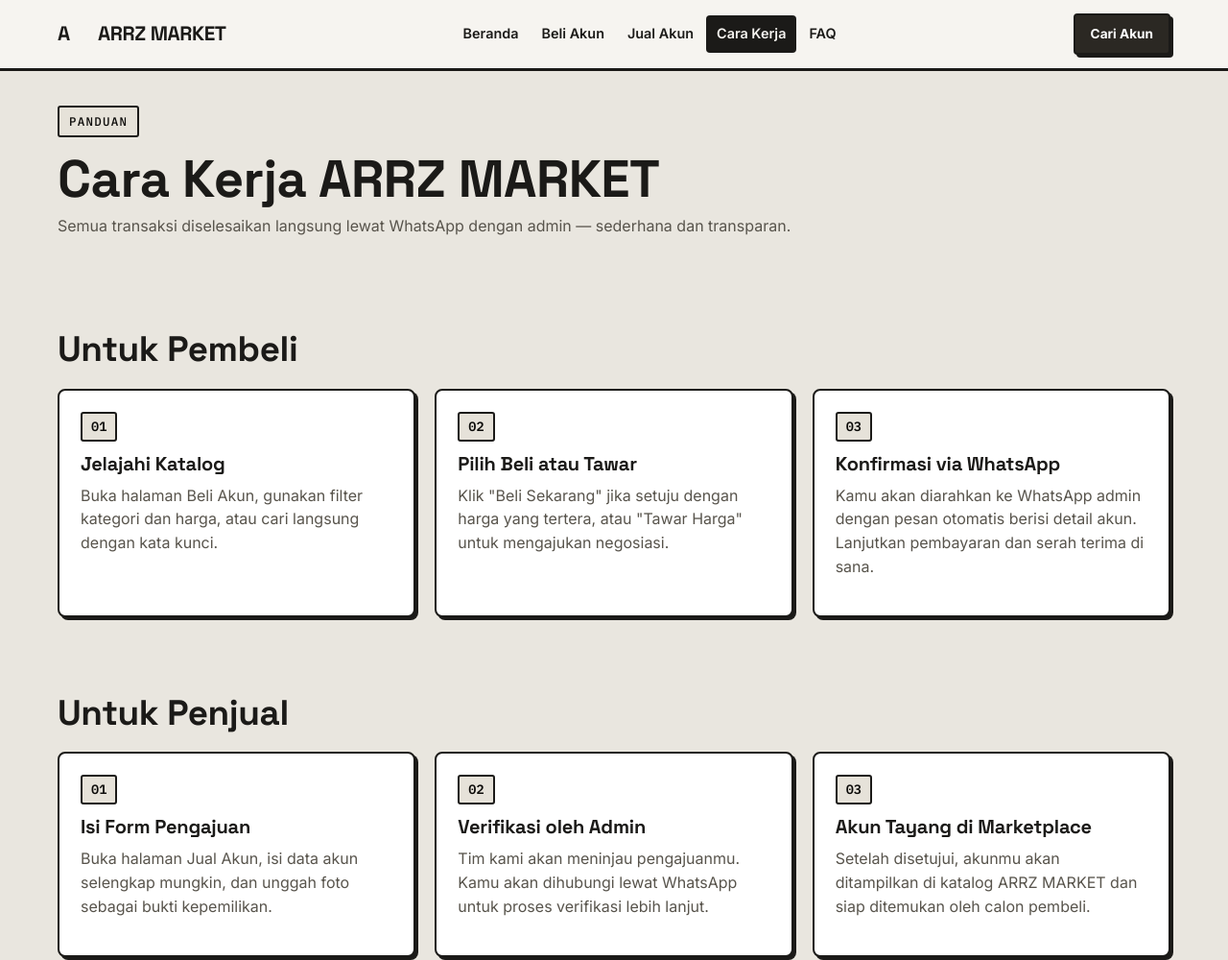
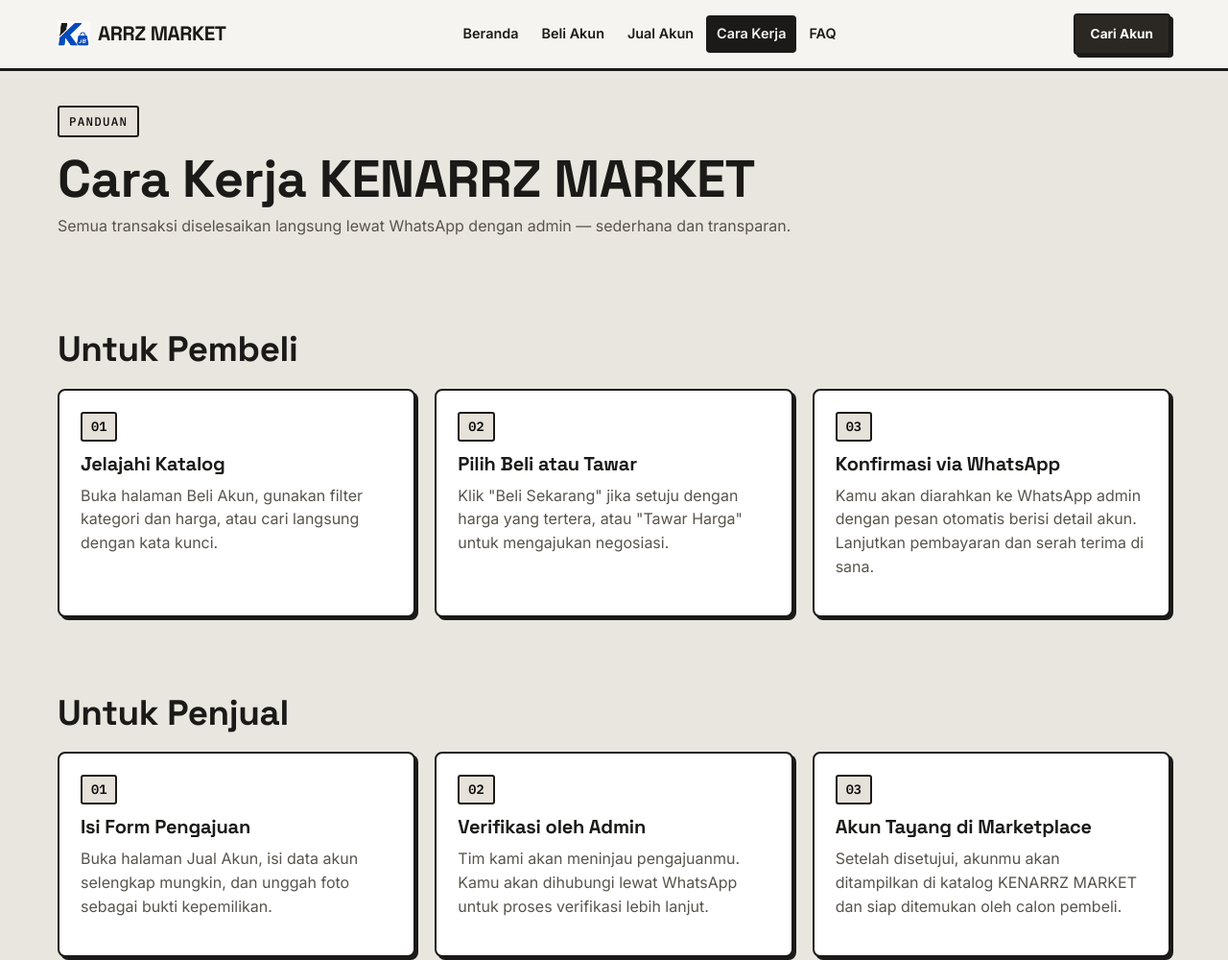
Before and after one commit to azhar83mhmmd-art/kena, a website: page public/how-it-works.html in a window 1280 px wide. Shown: the top 1000 px of the page at 96% size. Drawn offline with nearby package versions, Linux system fonts and the light colour scheme; no server answers.

Commit message:
Upload public/how-it-works.html

```diff
--- a/public/how-it-works.html
+++ b/public/how-it-works.html
@@ -3,18 +3,21 @@
 <head>
   <meta charset="UTF-8" />
   <meta name="viewport" content="width=device-width, initial-scale=1.0" />
-  <title>Cara Kerja — ARRZ MARKET</title>
-  <meta name="description" content="Pelajari cara membeli, menawar, dan menjual akun di ARRZ MARKET." />
+  <title>Cara Kerja — KENARRZ MARKET</title>
+  <meta name="description" content="Pelajari cara membeli, menawar, dan menjual akun di KENARRZ MARKET." />
   <link rel="stylesheet" href="css/style.css" />
   <link rel="stylesheet" href="css/marketplace.css" />
+  <link rel="icon" type="image/png" sizes="32x32" href="favicon.png" />
+  <link rel="icon" type="image/png" sizes="192x192" href="img/favicon-192.png" />
+  <link rel="apple-touch-icon" href="img/apple-touch-icon.png" />
 </head>
 <body>
 
   <header class="navbar">
     <div class="navbar__inner">
       <a href="index.html" class="navbar__logo">
-        <span class="navbar__logo-mark">A</span>
-        <span data-site-name>ARRZ MARKET</span>
+        <img src="img/logo-mark.png" alt="KENARRZ MARKET" class="navbar__logo-mark" />
+        <span data-site-name>KENARRZ MARKET</span>
       </a>
       <nav class="navbar__links">
         <a href="index.html" class="navbar__link">Beranda</a>
@@ -45,7 +48,7 @@
   <section class="section--tight" style="padding-top:36px;">
     <div class="container">
       <span class="eyebrow">Panduan</span>
-      <h1 style="margin-bottom:6px;">Cara Kerja ARRZ MARKET</h1>
+      <h1 style="margin-bottom:6px;">Cara Kerja KENARRZ MARKET</h1>
       <p>Semua transaksi diselesaikan langsung lewat WhatsApp dengan admin — sederhana dan transparan.</p>
     </div>
   </section>
@@ -90,7 +93,7 @@
         <div class="step-card">
           <span class="step-card__num">03</span>
           <h3>Akun Tayang di Marketplace</h3>
-          <p>Setelah disetujui, akunmu akan ditampilkan di katalog ARRZ MARKET dan siap ditemukan oleh calon pembeli.</p>
+          <p>Setelah disetujui, akunmu akan ditampilkan di katalog KENARRZ MARKET dan siap ditemukan oleh calon pembeli.</p>
         </div>
       </div>
     </div>
@@ -114,7 +117,7 @@
   <footer class="footer">
     <div class="container">
       <div class="footer__bottom">
-        <span data-footer-text>© <span data-current-year></span> ARRZ MARKET. Seluruh hak cipta dilindungi.</span>
+        <span data-footer-text>© <span data-current-year></span> KENARRZ MARKET. Seluruh hak cipta dilindungi.</span>
       </div>
     </div>
   </footer>
```
